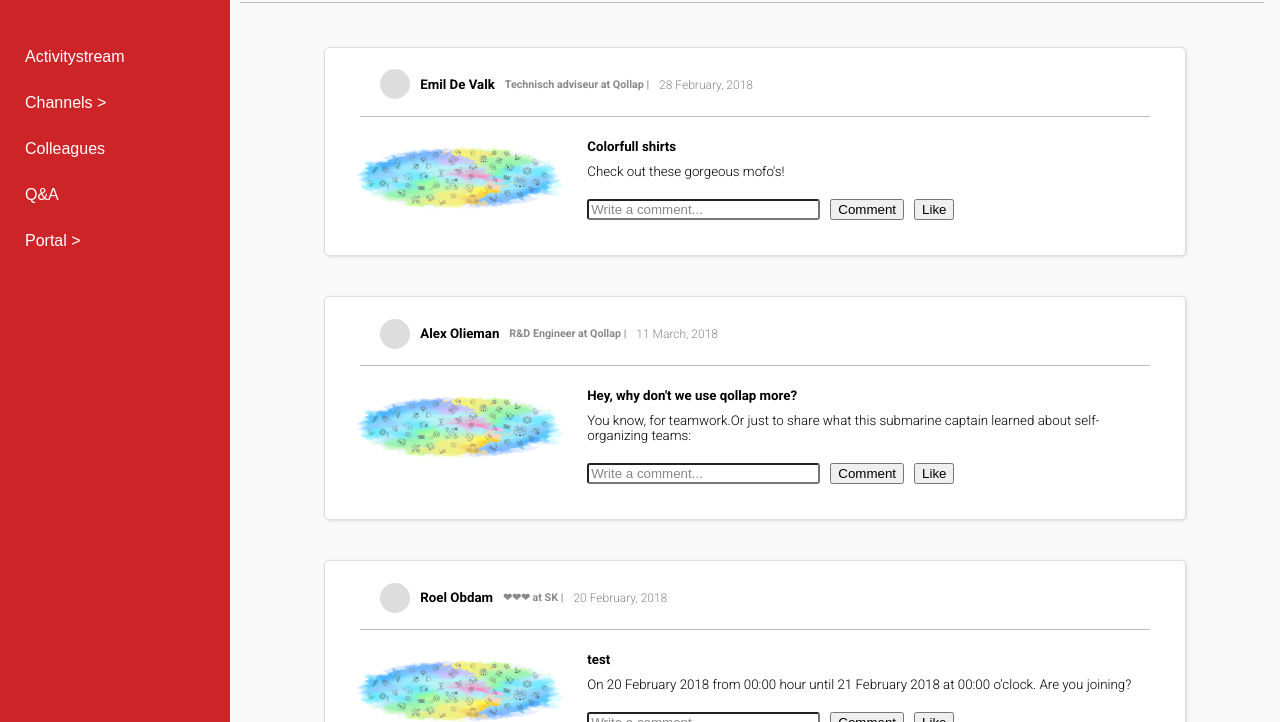
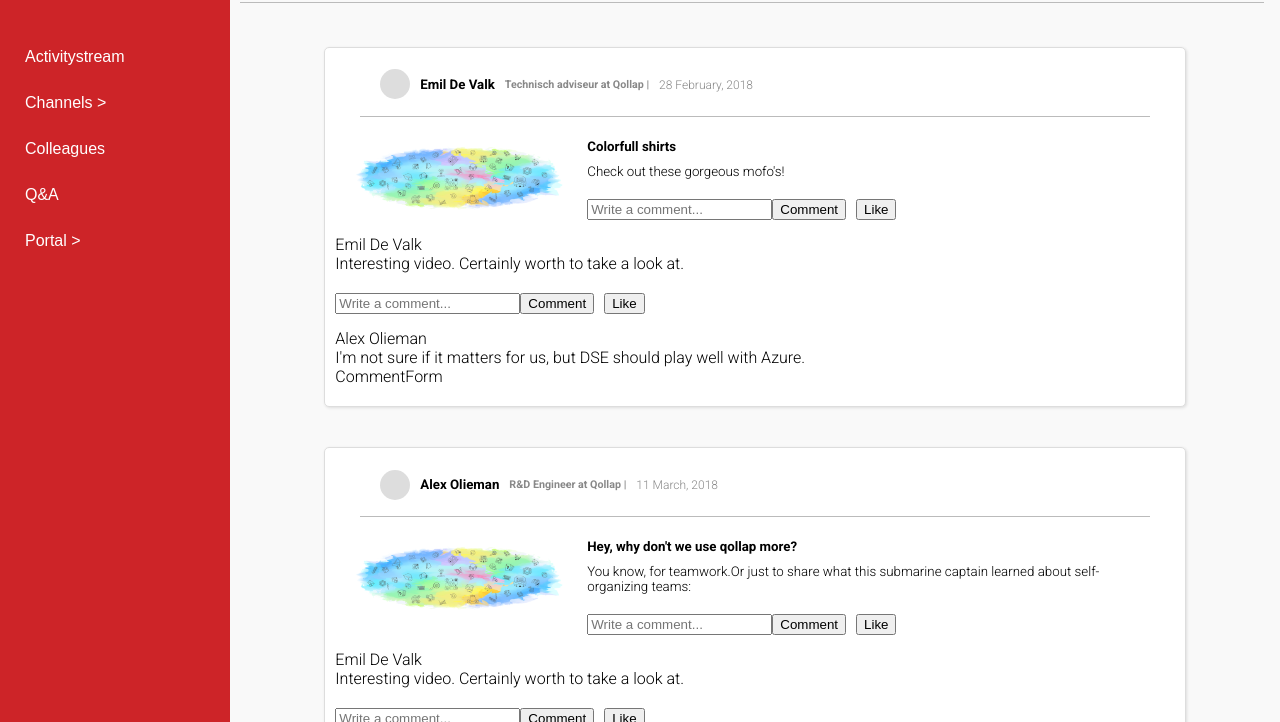
Before and after one commit to marouli/react-posts-app, a React app: page / in a window 1280 px wide. Shown: the part 78-800 px from the top of the page. Built offline with nearby package versions, Linux system fonts and the light colour scheme.

Commit message:
Working on comment box

```diff
--- /dev/null
+++ b/src/components/PostsBoard/Post/Comment/CommentBox.js
@@ -0,0 +1,117 @@
+import React, {Component} from 'react';
+
+import comments from '../../../../data/comments.json';
+
+class Comment extends Component {
+  constructor(props) {
+    super(props);
+    // set up the initial state
+    this.state = {
+      newCommentText: ""
+    };
+  }
+
+  doSubmit() {
+    // empty messages not allowed
+    if (this.state.newCommentText === "")
+      return false;
+
+    //lets the parent CommentList know about the new comment
+    this.props.onNewComment(this.state.newCommentText);
+
+    //clear the comment box
+    this.setState(oldState => ({
+      newCommentText: ""
+    }));
+
+    return true;
+  }
+
+  handleChange(e) {
+    const newComment = e.target.value;
+
+    this.setState(oldState => ({
+      newCommentText: newComment
+    }))
+  }
+
+  handleKey(e) {
+    //charCode 13 is ENTER
+    if (e.which === 13)
+      this.doSubmit();
+  }
+
+  render() {
+    return (
+      <div>
+
+        <form action="" method="post">
+          <input
+            className="comment__new"
+            type="text"
+            placeholder="Write a comment..."
+            value={this.state.newCommentText}
+            onChange={e => this.handleChange(e)}
+            onKeyPress={e => this.handleKey(e)}/>
+          <input className="submit__comment" type="submit" value="Comment"/>
+          <button className="like__comment" type="button">Like</button>
+        </form>
+
+        <div className='comment'>
+          <div className='comment__author'>
+            {this.props.author}
+          </div>
+          <div className='comment__body'>
+            {this.props.children}
+          </div>
+        </div>
+
+      </div>
+    );
+  }
+}
+
+class CommentList extends Component {
+  constructor(props) {
+    super(props);
+    this.state = {
+      data: comments
+    };
+  }
+
+  render(){
+    console.log(this.props.comments);
+    const commentNodes = this.state.data.map((comment) => {
+      return <Comment author={comment.authorName} key={comment.id}>{comment.commentText}</Comment>
+    });
+
+    return (
+      <div className='comment__list'>
+        {commentNodes}
+      </div>
+    );
+  }
+}
+
+class CommentForm extends Component {
+  render(){
+    return (
+      <div className='comment__form'>
+        CommentForm
+      </div>
+    );
+  }
+}
+
+class CommentBox extends Component {
+  render(){
+    return (
+      <div className='comment__box'>
+        <CommentList />
+        <CommentForm />
+      </div>
+    );
+  }
+}
+
+export default CommentBox;
--- a/src/components/PostsBoard/Post/Post.css
+++ b/src/components/PostsBoard/Post/Post.css
@@ -15,7 +15,7 @@ header.post__header {
   margin: 5px 25px;
 }
 
-span.author__avatar, h5.author__fullname, h6.author__jobTitle, time.post--date {
+span.author__avatar, h5.author__name, h6.author__jobTitle, time.post--date {
   display: inline-block;
   vertical-align: middle;
   margin-right: 10px;
--- a/src/components/PostsBoard/Post/Post.js
+++ b/src/components/PostsBoard/Post/Post.js
@@ -1,4 +1,5 @@
 import React, {Component} from 'react';
+import CommentBox from './Comment/CommentBox';
 import './Post.css';
 
 import post from '../../../data/post.json';
@@ -18,7 +19,7 @@ class Post extends Component {
         return <section className="post">
           <header className="post__header">
             <span className="author__avatar" alt={post.avatarAlt}></span>
-            <h5 className="author__fullname">{post.authorName}</h5>
+            <h5 className="author__name">{post.authorName}</h5>
             <h6 className="author__jobTitle">{post.authorJobTitle} |</h6>
             <time className="post__date">{post.postDate}</time>
           </header>
@@ -26,15 +27,16 @@ class Post extends Component {
             <img src='./img/bfeatures.png' className="post__content__img"></img>
             <h5 className="post__title">{post.postTitle}</h5>
             <p className="post__content">{post.postContent}</p>
-            <form action="" method="post">
-              <input className="post__comment" type="text" value="Write a comment..."/>
-              <input className="submit__comment" type="submit" value="Comment"/>
-              <button className="like__comment" type="button">Like</button>
-            </form>
+            {/*<form action="" method="post">*/}
+              {/*<input className="post__comment" type="text" value="Write a comment..."/>*/}
+              {/*<input className="submit__comment" type="submit" value="Comment"/>*/}
+              {/*<button className="like__comment" type="button">Like</button>*/}
+            {/*</form>*/}
+            <CommentBox/>
           </main>
         </section>
       })
-    )
+    );
   }
 }
 
--- a/src/data/comments.json
+++ b/src/data/comments.json
@@ -1,4 +1,4 @@
 [
-  {"id": 1, "avatarUrl": "", "avatarAlt": "", "authorName": "", "commentContent": "", "commentDate": ""},
-  {"id": 2, "avatarUrl": "", "avatarAlt": "", "authorName": "", "commentContent": "", "commentDate": ""}
+  {"id": 1, "avatarUrl": "./img/emil-crop.jpg", "avatarAlt": "EDV", "authorName": "Emil De Valk", "commentText": "Interesting video. Certainly worth to take a look at. ", "commentDate": "4 weeks ago"},
+  {"id": 2, "avatarUrl": "", "avatarAlt": "AO", "authorName": "Alex Olieman", "commentText": "I'm not sure if it matters for us, but DSE should play well with Azure.", "commentDate": "3 weeks, 2 days ago"}
 ]
```
Also changed, not shown: src/components/PostsBoard/Post/Comment/Comment.js (+72 -23 lines).
